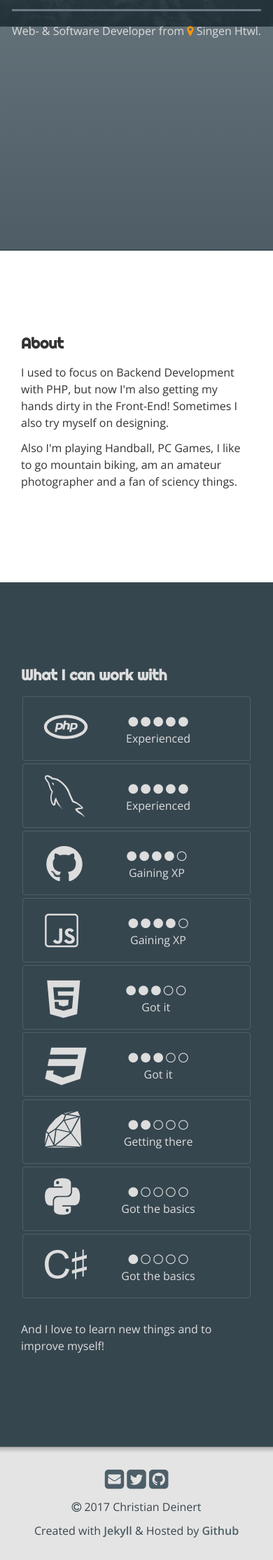
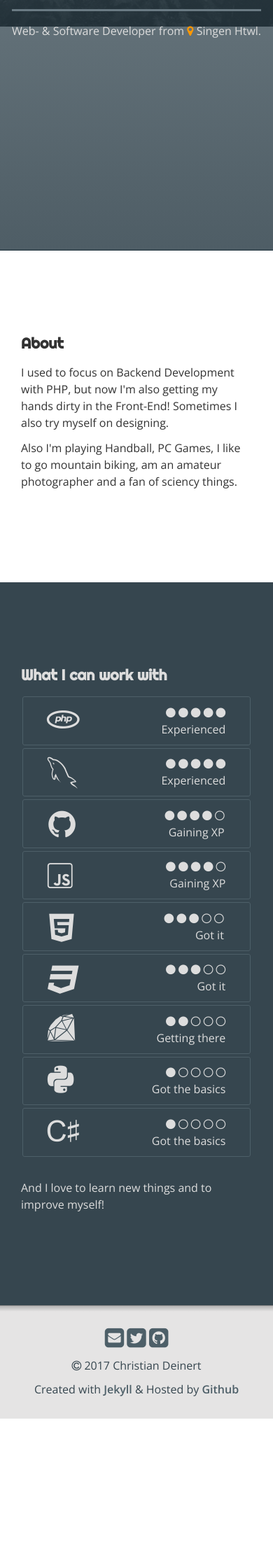
Before and after one commit to ChDeinert/chdeinert.github.io, a Jekyll site: the page built from _pages/index.html, in a window 390 px wide. Shown: the part 406-2635 px from the top of the page at 70% size. Built offline with Jekyll 4.4.1, drawn with Linux system fonts in a browser that asks for light colours; nearby versions of some CDN libraries; after the commit the page ends 2433 px from its top, so only the background shows below that.

Commit message:
Fix skills in mobile

```diff
--- a/_sass/components/_skill.sass
+++ b/_sass/components/_skill.sass
@@ -32,19 +32,22 @@
                 opacity: 1
                 filter: alpha(opacity=1)
     &-icon
-        font-size: 60px
+        font-size: 45px
+        +media($medium-screen)
+            font-size: 60px
     &-level
-        margin-top: -20px
         width: 200px
-        text-align: center
+        text-align: right
         +media($medium-screen)
+            text-align: center
             margin-top: 0
     &-tooltip
         +display(block)
         +transition(opacity 0.3s ease-in-out 0.3s)
-        position: absolute
-        width: 200px
-        text-align: center
+        text-align: right
         +media($medium-screen)
+            width: 200px
+            position: absolute
+            text-align: center
             opacity: 0
             filter: alpha(opacity=0)
```
